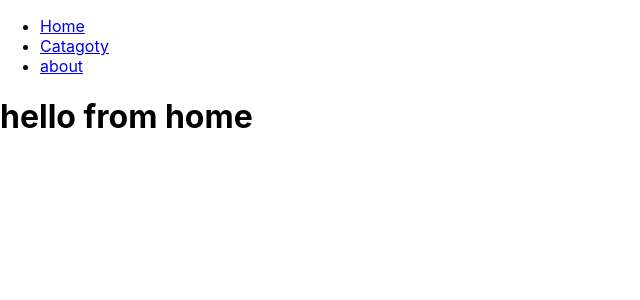
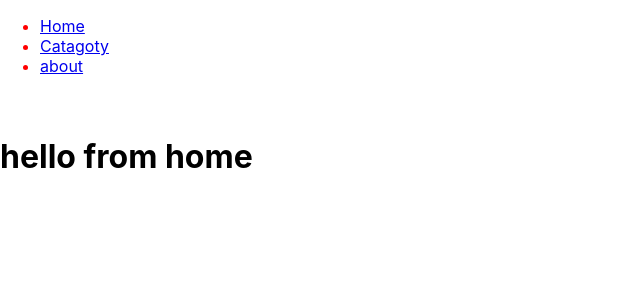
Before and after one commit to mrinmoy-007/react_project1, a React (Create React App) app: page / in a window 1280 px wide. Shown: the top 300 px of the page, without its empty margins (0-640 px from the left). Built offline with nearby package versions, Linux system fonts and the light colour scheme.

Commit message:
css check

```diff
--- a/src/component/Navbar/Navbar.css
+++ b/src/component/Navbar/Navbar.css
@@ -0,0 +1,5 @@
+.nav {
+color: red;
+height: 100px;
+width: 100%;
+}
--- a/src/component/Navbar/Navbar.js
+++ b/src/component/Navbar/Navbar.js
@@ -4,7 +4,7 @@ import "./Navbar.css";
 
 export default function Navbar(){
     return (
-      <div className="Navbar">
+      <div className="nav">
           <ul>
               <li><Link to="/" >Home</Link></li>
               <li><Link to="/catagory" >Catagoty</Link></li>
```
